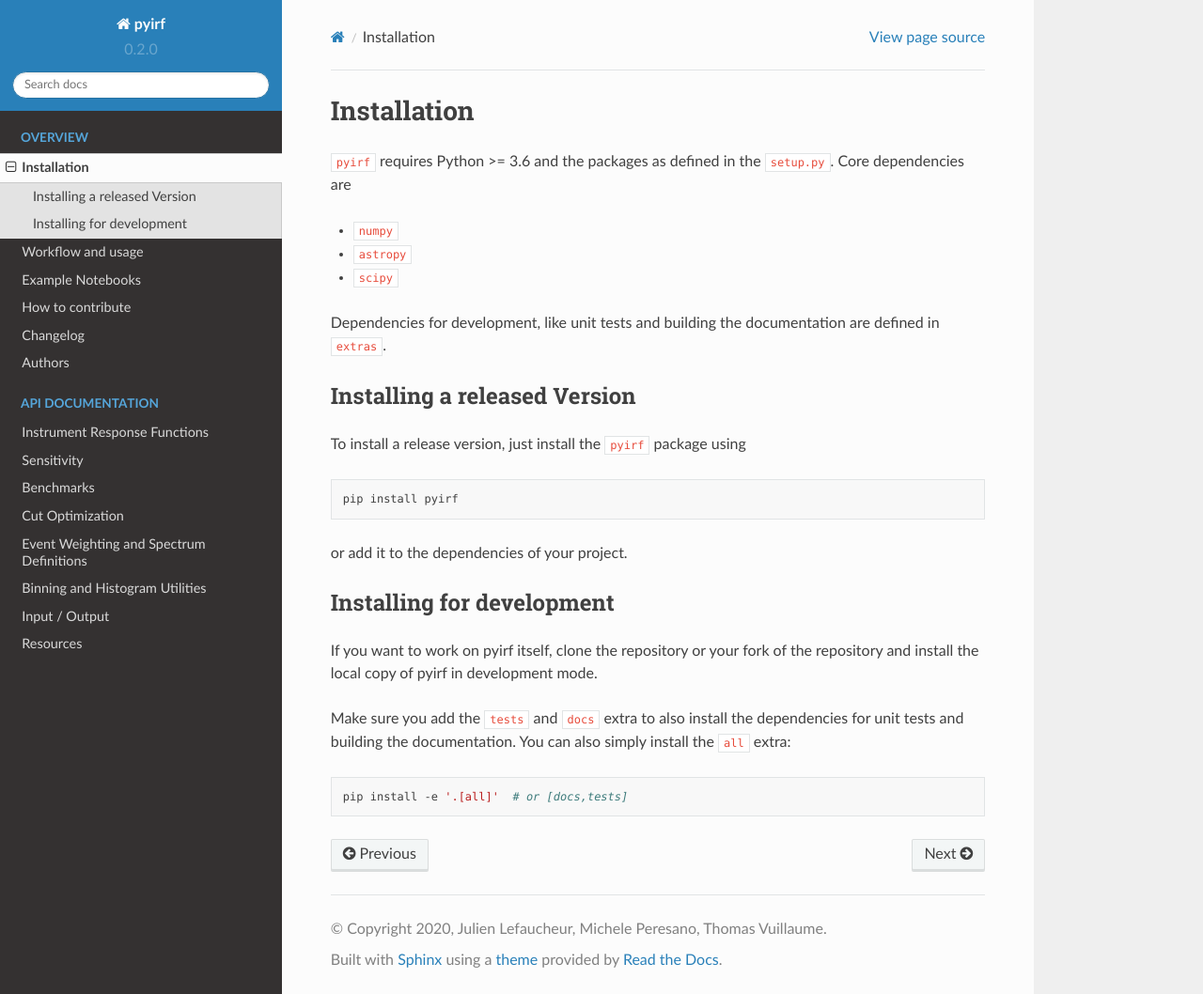
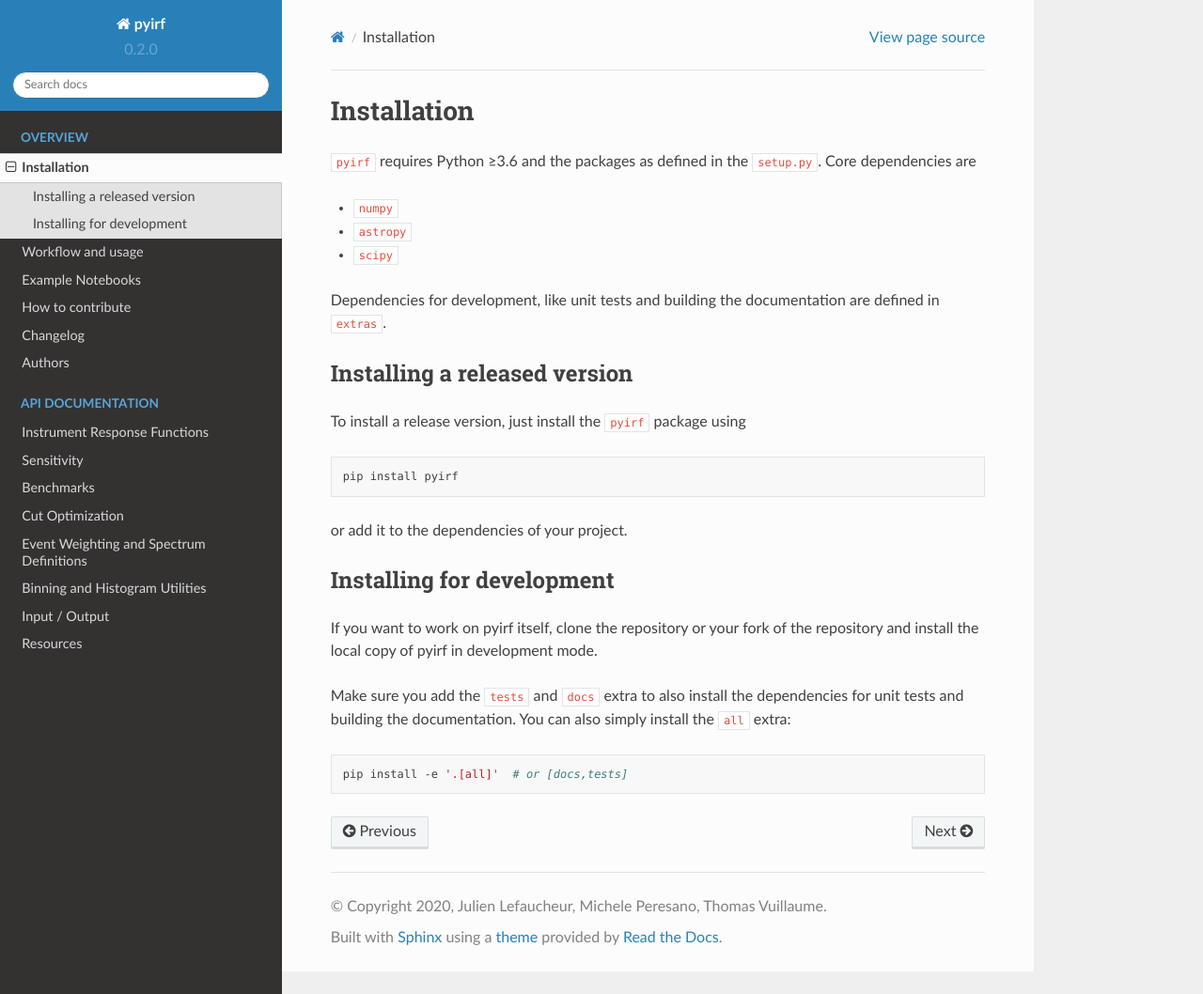
Before and after one commit to cta-observatory/pyirf, a Sphinx documentation site: the page built from docs/install.rst, in a window 1280 px wide and 1058 px high. Shown: the whole window at 94% size. Built offline with Sphinx 7.4.7 and the Read the Docs theme 2.0.0, drawn with Linux system fonts in a browser that asks for light colours.

Commit message:
Remove leftover file

```diff
--- a/docs/install.rst
+++ b/docs/install.rst
@@ -4,7 +4,7 @@
 ============
 
 
-``pyirf`` requires Python >= 3.6 and the packages as defined in the ``setup.py``.
+``pyirf`` requires Python ≥3.6 and the packages as defined in the ``setup.py``.
 Core dependencies are
 
 * ``numpy``
@@ -14,7 +14,7 @@
 Dependencies for development, like unit tests and building the documentation
 are defined in ``extras``.
 
-Installing a released Version
+Installing a released version
 -----------------------------
 
 
```
Also changed, not shown: docs/install/developer.rst (deleted, +0 -20 lines).
